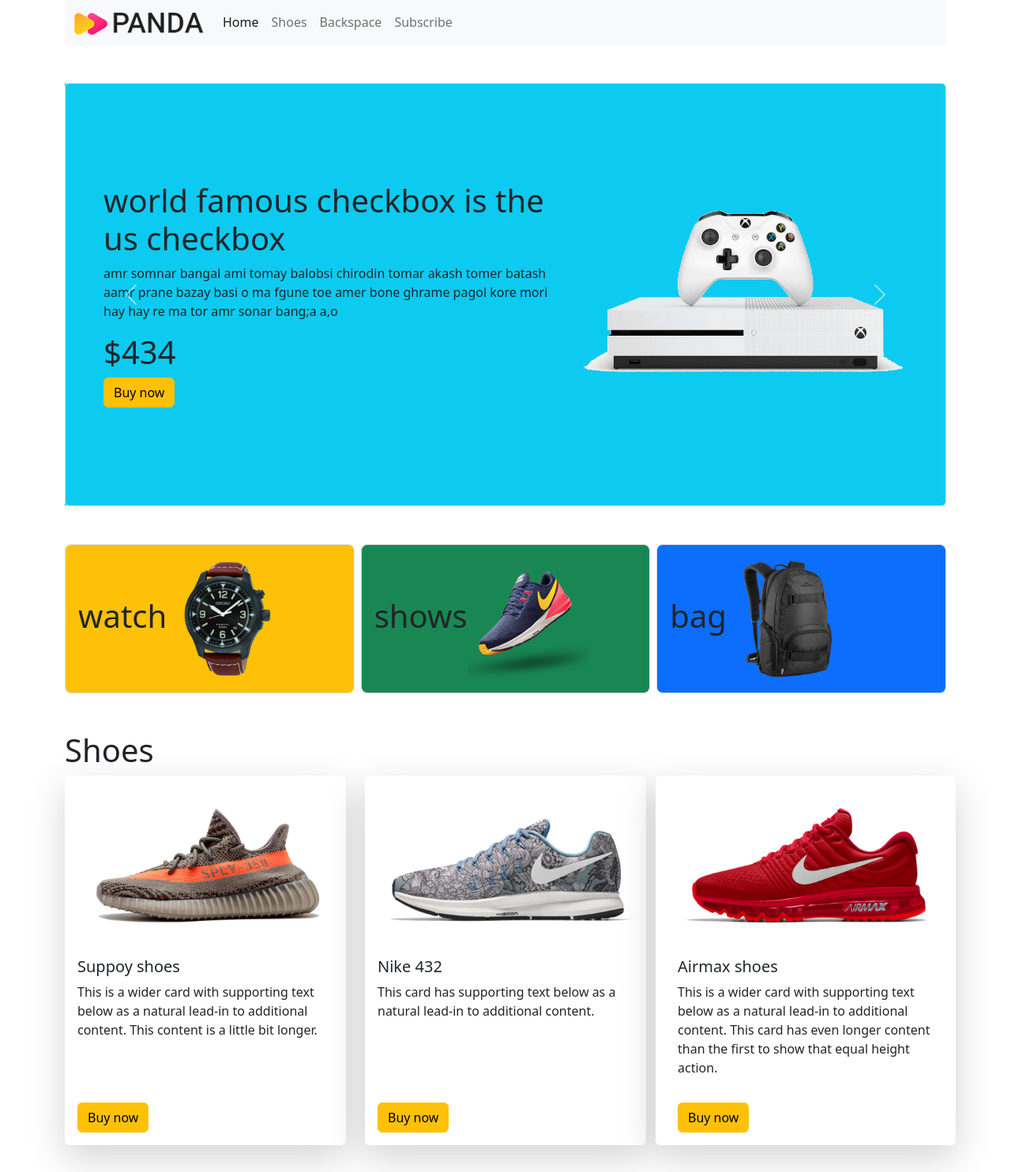
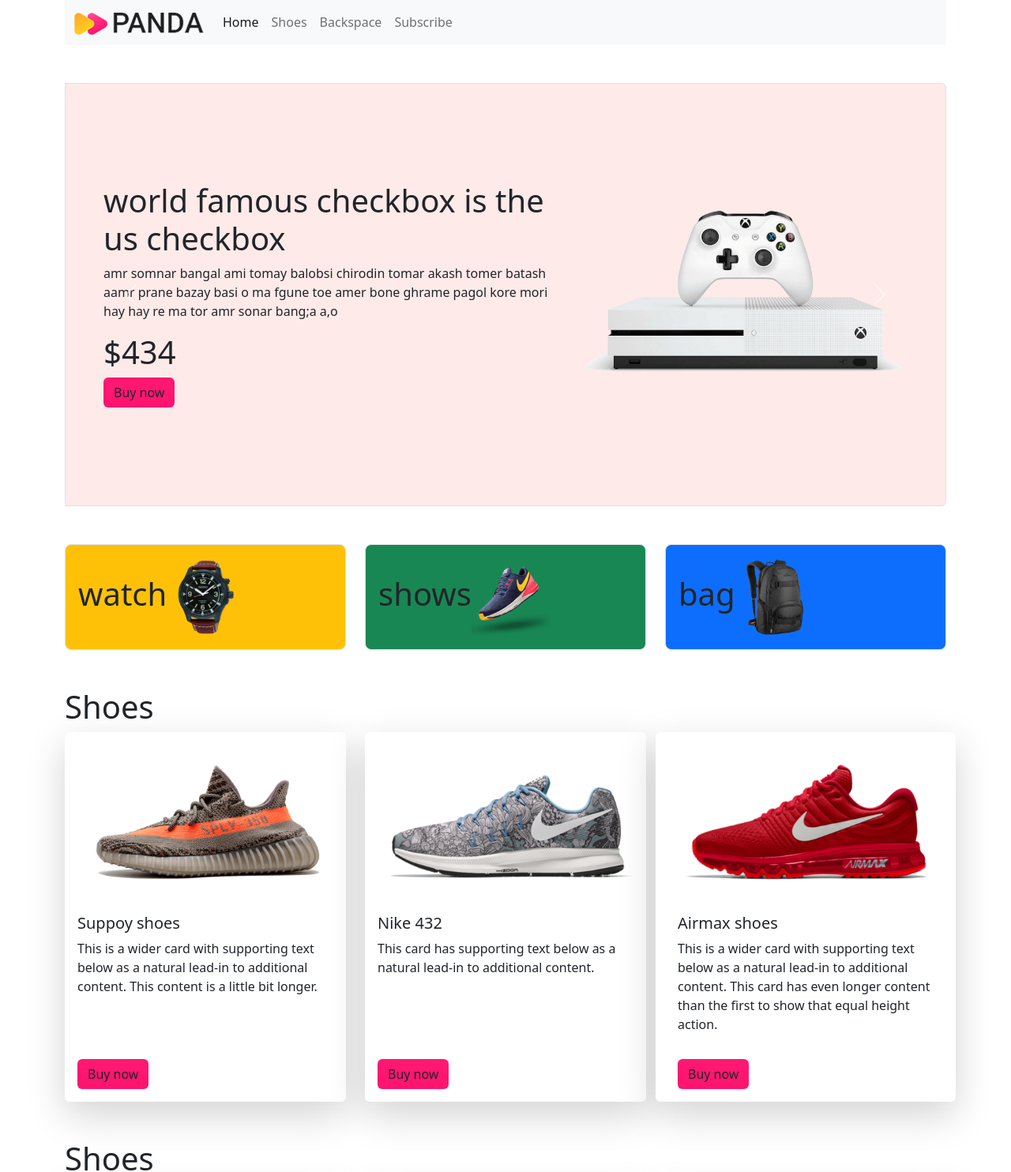
Before and after one commit to ramroy15/panda-commerce-2, a plain HTML site: page index.html in a window 1280 px wide. Shown: the top 1484 px of the page at 79% size. Drawn offline with nearby package versions, Linux system fonts and the light colour scheme.

Commit message:
last commit

```diff
--- a/index.html
+++ b/index.html
@@ -7,6 +7,8 @@
     <title>Panda commerce</title>
     <link href="https://cdn.jsdelivr.net/npm/bootstrap@5.2.0/dist/css/bootstrap.min.css" rel="stylesheet"
         integrity="sha384-gH2yIJqKdNHPEq0n4Mqa/HGKIhSkIHeL5AyhkYV8i59U5AR6csBvApHHNl/vI1Bx" crossorigin="anonymous">
+    <!-- css style -->
+    <link rel="stylesheet" href="style.css">
 </head>
 
 <body>
@@ -43,7 +45,7 @@
         <section class="mt-5">
             <div id="carouselExampleControls" class="carousel slide" data-bs-ride="carousel">
                 <div class="carousel-inner">
-                    <div class="carousel-item active bg-info border rounded p-5">
+                    <div class="carousel-item active panda-bg-info border rounded p-5">
                         <div class="row">
                             <div class="col col-lg-7 d-flex align-items-center">
                                 <div>
@@ -56,7 +58,7 @@
                                         id name in many way is the besy name os shit.
                                     </p>
                                     <h1>$434</h1>
-                                    <div class="btn btn-warning">Buy now</div>
+                                    <div class="btn panda-btn-buy-now">Buy now</div>
                                 </div>
                             </div>
                             <div class="col-lg-5">
@@ -64,7 +66,7 @@
                             </div>
                         </div>
                     </div>
-                    <div class="carousel-item active bg-info border rounded p-5">
+                    <div class="carousel-item active panda-bg-info border rounded p-5">
                         <div class="row">
                             <div class="col col-lg-7 d-flex align-items-center">
                                 <div>
@@ -74,7 +76,7 @@
                                         country as soon as ouy country bangla
                                     </p>
                                     <h1>$2434</h1>
-                                    <div class="btn btn-warning">Buy now</div>
+                                    <div class="btn panda-btn-buy-now">Buy now</div>
                                 </div>
                             </div>
                             <div class="col-lg-5">
@@ -82,7 +84,7 @@
                             </div>
                         </div>
                     </div>
-                    <div class="carousel-item active bg-info border rounded p-5">
+                    <div class="carousel-item active panda-bg-info border rounded p-5">
                         <div class="row">
                             <div class="col col-lg-7 d-flex align-items-center">
                                 <div>
@@ -93,7 +95,7 @@
                                         sonar bang;a a,o
                                     </p>
                                     <h1>$434</h1>
-                                    <div class="btn btn-warning">Buy now</div>
+                                    <div class="btn panda-btn-buy-now">Buy now</div>
                                 </div>
                             </div>
                             <div class="col-lg-5">
@@ -120,7 +122,7 @@
     <main>
         <section>
             <div class="container text-center my-5">
-                <div class="row g-2">
+                <div class="row g-4 catagories">
                     <div class="col-lg-4 col-md-6 col-sm-12">
                         <div class="p-3 border rounded-3 bg-warning d-flex align-items-center">
                             <h1 class="white ">watch</h1>
@@ -156,7 +158,7 @@
                                 content. This content is a little bit longer.</p>
                         </div>
                         <div class="m-3">
-                            <div class="btn btn-warning">Buy now</div>
+                            <div class="btn panda-btn-buy-now">Buy now</div>
                         </div>
                     </div>
                 </div>
@@ -169,7 +171,7 @@
                                 content.</p>
                         </div>
                         <div class="m-3">
-                            <div class="btn btn-warning">Buy now</div>
+                            <div class="btn panda-btn-buy-now">Buy now</div>
                         </div>
                     </div>
                 </div>
@@ -183,7 +185,7 @@
                         </p>
                     </div>
                     <div class="m-3">
-                        <div class="btn btn-warning">Buy now</div>
+                        <div class="btn panda-btn-buy-now">Buy now</div>
                     </div>
                 </div>
             </div>
@@ -203,7 +205,7 @@
                                 content. This content is a little bit longer.</p>
                         </div>
                         <div class="m-3">
-                            <div class="btn btn-warning">Buy now</div>
+                            <div class="btn panda-btn-buy-now">Buy now</div>
                         </div>
                     </div>
                 </div>
@@ -216,7 +218,7 @@
                                 content.</p>
                         </div>
                         <div class="m-3">
-                            <div class="btn btn-warning">Buy now</div>
+                            <div class="btn panda-btn-buy-now">Buy now</div>
                         </div>
                     </div>
                 </div>
@@ -230,7 +232,7 @@
                         </p>
                     </div>
                     <div class="m-3">
-                        <div class="btn btn-warning">Buy now</div>
+                        <div class="btn panda-btn-buy-now">Buy now</div>
                     </div>
                 </div>
             </div>
@@ -238,7 +240,7 @@
         <!-- bagpack section end -->
         <!-- subscribe start -->
         <section style="height: 350px;"
-            class="container d-flex justify-content-center rounded-3 align-items-center justify-containt-center bg-info"
+            class="container d-flex justify-content-center rounded-3 align-items-center justify-containt-center panda-bg-info"
             id="subscribe">
             <div>
                 <h2>AMAR SONAR BANGLA AMI TOMY</h2>
--- /dev/null
+++ b/style.css
@@ -0,0 +1,11 @@
+.panda-bg-info {
+    background-color: #feeae9;
+}
+
+.catagories img {
+    width: 100px;
+}
+
+.panda-btn-buy-now {
+    background: linear-gradient(180deg, #FF1972 -0.01%, #FF136F 99.99%);
+}
```
